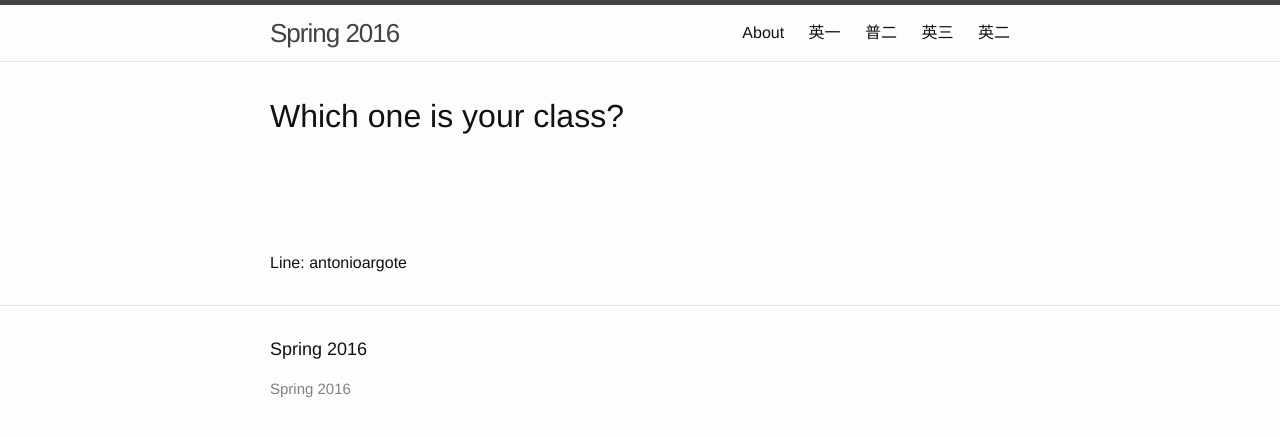
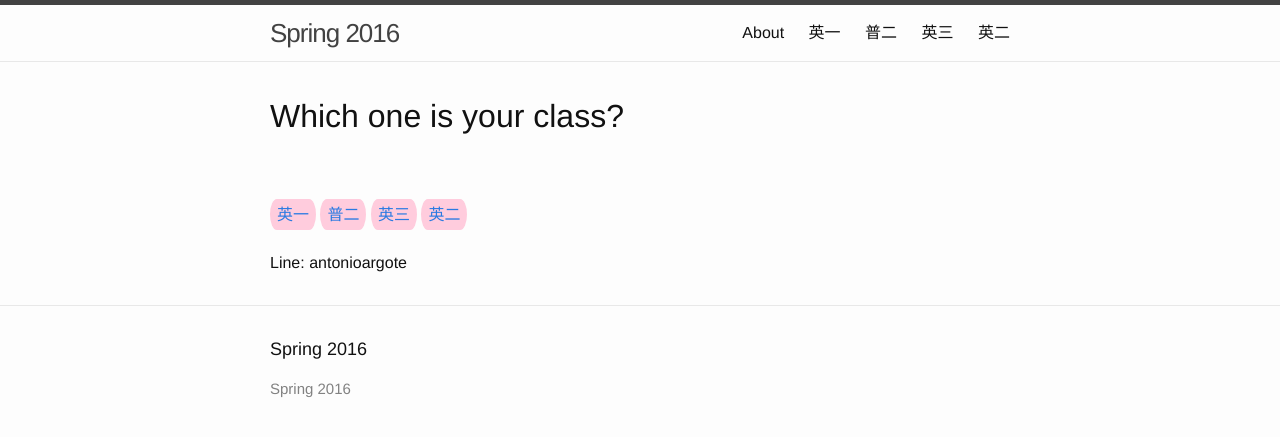
Before and after one commit to MrArgote/spring16, a Jekyll site: the page built from index.html, in a window 1280 px wide. Shown: the top 437 px of the page. Built offline with Jekyll 4.4.1, drawn with Linux system fonts in a browser that asks for light colours.

Commit message:
added a class to yaml in each class's index

```diff
--- a/one.html
+++ b/one.html
@@ -1,5 +1,6 @@
 ---
 layout: default
+class: 英一
 title: 英一
 ---
 
--- a/pu.html
+++ b/pu.html
@@ -1,5 +1,6 @@
 ---
 layout: default
+class: 普二
 title: 普二
 ---
 
--- a/three.html
+++ b/three.html
@@ -1,5 +1,6 @@
 ---
 layout: default
+class: 英三
 title: 英三
 ---
 
--- a/two.html
+++ b/two.html
@@ -1,5 +1,6 @@
 ---
 layout: default
+class: 英二
 title: 英二
 ---
 
```
